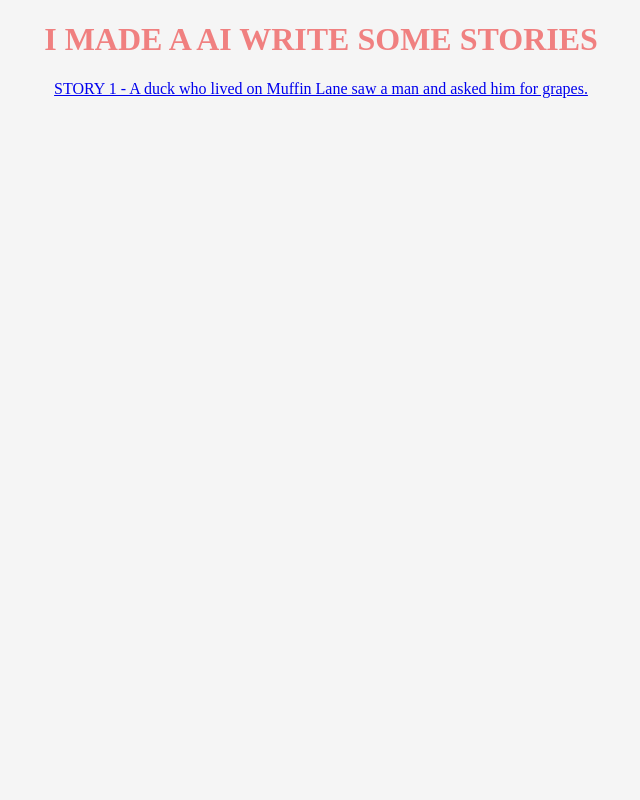
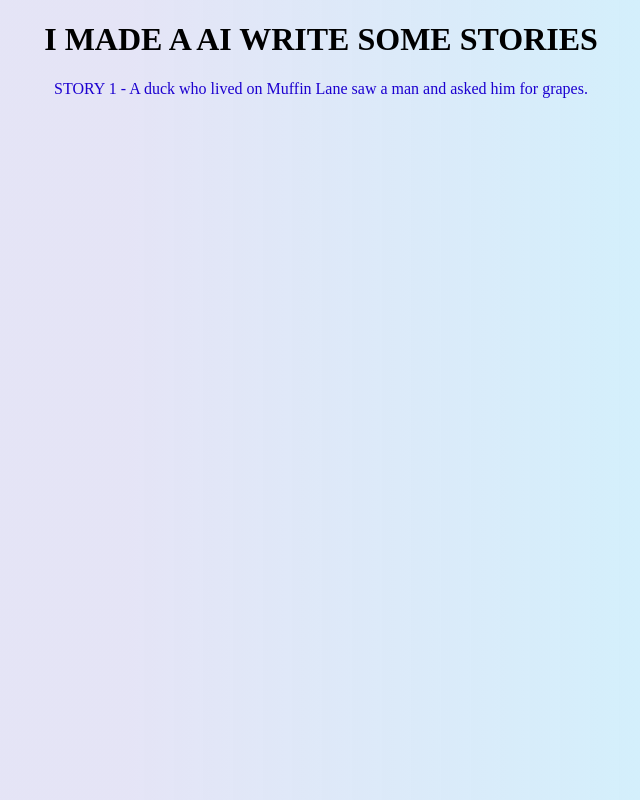
Before and after one commit to KendallDoesCoding/ai-stories, a website: page index.html in a window 1280 px wide. Shown: the whole page, without its empty margins (319-959 px from the left). Drawn offline with Linux system fonts and the light colour scheme.

Commit message:
website design improved (#3)

```diff
--- a/index.html
+++ b/index.html
@@ -10,7 +10,7 @@
   <body>
     <h1 class="heading">I MADE A AI WRITE SOME STORIES</h1>
     <div class="stories">
-        <a href="/1">STORY 1 - A duck who lived on Muffin Lane saw a man and asked him for grapes.</a>
+        <a href="1/index.html" class="link">STORY 1 - A duck who lived on Muffin Lane saw a man and asked him for grapes.</a>
         </a>
     </div>
   </body>
--- a/styles.css
+++ b/styles.css
@@ -1,5 +1,4 @@
 * {
-  background-color: #f5f5f5;
   text-align: center;
 }
 
@@ -11,15 +10,21 @@ body {
   -ms-user-select: none; /* Internet Explorer/Edge */
   user-select: none; /* Non-prefixed version, currently
                                   supported by Chrome, Edge, Opera and Firefox */
+  background: rgb(175,174,228);
+  background: linear-gradient(90deg, rgba(175,174,228,0.32816876750700286) 35%, rgba(132,234,255,0.44021358543417366) 100%);
 }
 
 h2 {
   color: blue;
 }
 .heading {
-  color: lightcoral;
+  color: black;
 }
 
 .story-content {
   font-size: 25px;
 }
+.link{
+  text-decoration: none;
+  color: rgb(28, 0, 208)
+}
```
Also changed, not shown: 1/index.html (+2 -2 lines).
